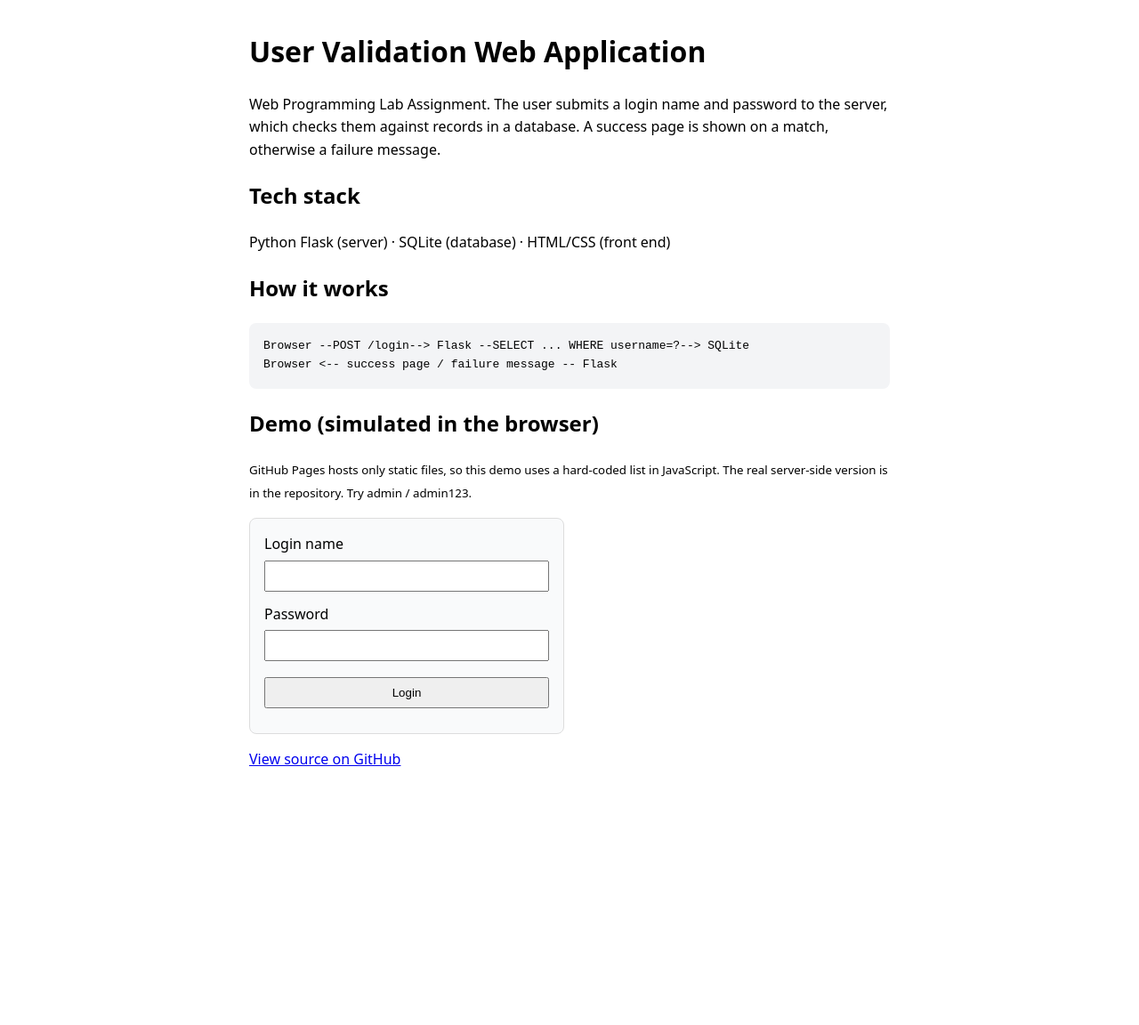
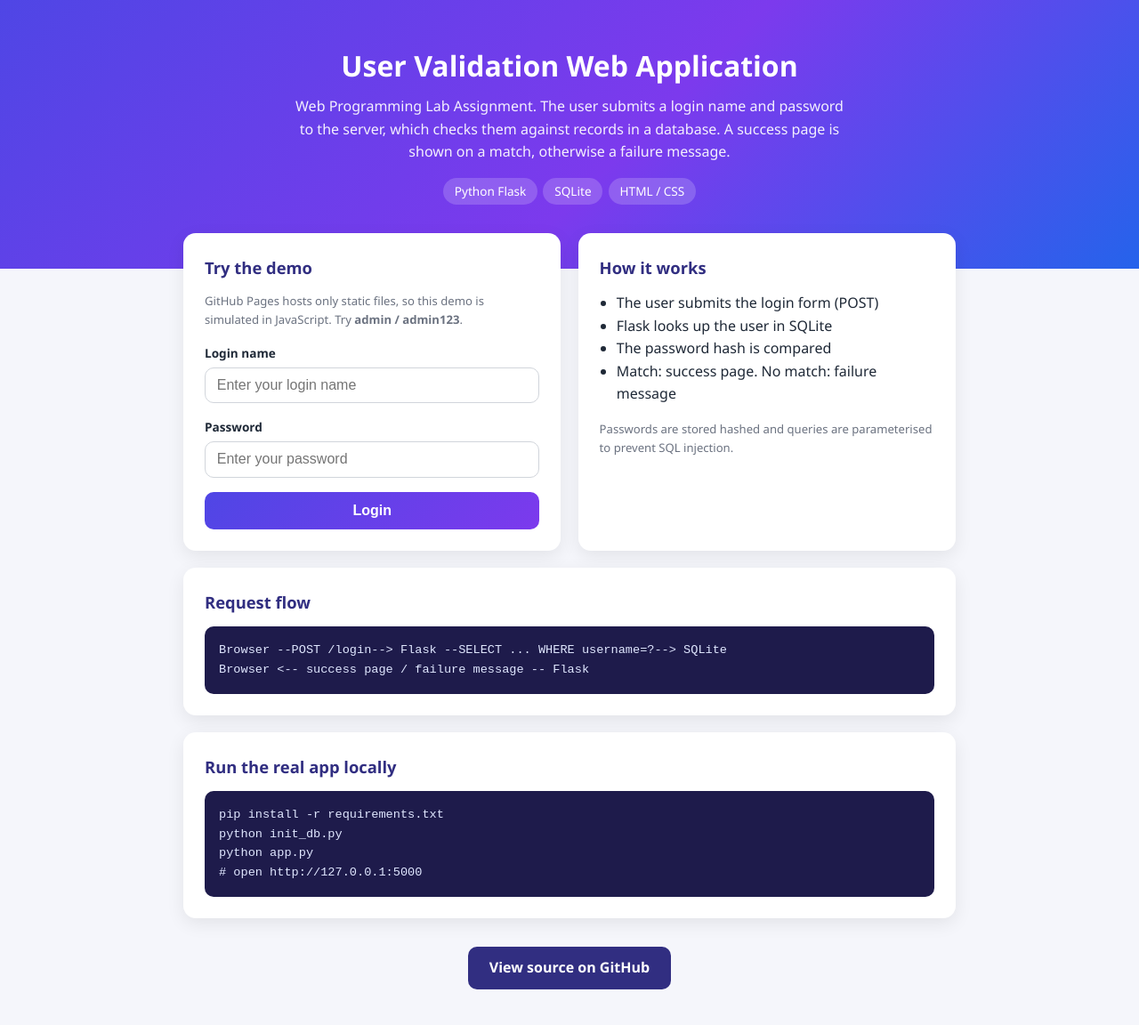
Before and after one commit to muskandeshwal2907/lab11, a plain HTML site: page docs/index.html in a window 1280 px wide. Shown: the whole page at 89% size. Before the commit the page ends 899 px from the top, so only its background shows below. Drawn offline with Linux system fonts and the light colour scheme.

Commit message:
Improve UI

```diff
--- a/docs/index.html
+++ b/docs/index.html
@@ -5,41 +5,93 @@
   <meta name="viewport" content="width=device-width, initial-scale=1">
   <title>User Validation Web App</title>
   <style>
-    body{font-family:system-ui,sans-serif;max-width:720px;margin:2rem auto;padding:0 1rem;line-height:1.6}
-    pre{background:#f3f4f6;padding:1rem;border-radius:8px;overflow-x:auto}
-    form{background:#f9fafb;border:1px solid #ddd;padding:1rem;border-radius:8px;max-width:320px}
-    input,button{width:100%;padding:.5rem;margin:.3rem 0 .8rem;box-sizing:border-box}
-    #msg{font-weight:bold}
+    *{box-sizing:border-box}
+    body{margin:0;font-family:"Segoe UI",system-ui,-apple-system,sans-serif;color:#1f2937;background:#f5f6fb;line-height:1.6}
+    header{background:linear-gradient(135deg,#4f46e5,#7c3aed 55%,#2563eb);color:#fff;text-align:center;padding:3rem 1rem 4.5rem}
+    header h1{margin:0 0 .5rem;font-size:2rem}
+    header p{margin:0 auto;max-width:620px;opacity:.92}
+    .tag{display:inline-block;margin:1rem .2rem 0;padding:.25rem .8rem;border-radius:99px;background:rgba(255,255,255,.18);font-size:.85rem}
+    main{max-width:900px;margin:-2.5rem auto 2rem;padding:0 1rem;display:grid;grid-template-columns:1fr 1fr;gap:1.2rem}
+    .card{background:#fff;border-radius:14px;padding:1.5rem;box-shadow:0 6px 20px rgba(0,0,0,.08)}
+    .card h2{margin:0 0 .8rem;font-size:1.15rem;color:#312e81}
+    .full{grid-column:1/-1}
+    pre{margin:0;background:#1e1b4b;color:#e0e7ff;padding:1rem;border-radius:10px;overflow-x:auto;font-size:.85rem}
+    .note{font-size:.82rem;color:#6b7280;margin:0 0 1rem}
+    label{display:block;font-size:.85rem;font-weight:600;margin-bottom:.3rem}
+    input{width:100%;padding:.65rem .8rem;margin-bottom:1rem;border:1.5px solid #d1d5db;border-radius:10px;font-size:1rem}
+    input:focus{outline:none;border-color:#4f46e5;box-shadow:0 0 0 4px rgba(79,70,229,.15)}
+    button{width:100%;padding:.75rem;border:0;border-radius:10px;font-size:1rem;font-weight:600;color:#fff;cursor:pointer;
+      background:linear-gradient(135deg,#4f46e5,#7c3aed)}
+    button:hover{opacity:.92}
+    #msg{margin-top:1rem;padding:.7rem .9rem;border-radius:10px;font-weight:600;display:none}
+    #msg.ok{display:block;background:#d1fae5;color:#065f46}
+    #msg.bad{display:block;background:#fee2e2;color:#b91c1c}
+    ul{margin:0;padding-left:1.2rem}
+    footer{text-align:center;padding:0 1rem 2.5rem}
+    footer a{display:inline-block;padding:.7rem 1.5rem;border-radius:10px;background:#312e81;color:#fff;text-decoration:none;font-weight:600}
+    @media(max-width:700px){main{grid-template-columns:1fr}}
   </style>
 </head>
 <body>
-  <h1>User Validation Web Application</h1>
-  <p>Web Programming Lab Assignment. The user submits a login name and password to the server,
-  which checks them against records in a database. A success page is shown on a match,
-  otherwise a failure message.</p>
-  <h2>Tech stack</h2>
-  <p>Python Flask (server) &middot; SQLite (database) &middot; HTML/CSS (front end)</p>
-  <h2>How it works</h2>
-  <pre>Browser --POST /login--> Flask --SELECT ... WHERE username=?--> SQLite
+  <header>
+    <h1>User Validation Web Application</h1>
+    <p>Web Programming Lab Assignment. The user submits a login name and password to the server, which checks them against records in a database. A success page is shown on a match, otherwise a failure message.</p>
+    <span class="tag">Python Flask</span><span class="tag">SQLite</span><span class="tag">HTML / CSS</span>
+  </header>
+
+  <main>
+    <section class="card">
+      <h2>Try the demo</h2>
+      <p class="note">GitHub Pages hosts only static files, so this demo is simulated in JavaScript. Try <b>admin / admin123</b>.</p>
+      <form id="f">
+        <label for="u">Login name</label>
+        <input id="u" placeholder="Enter your login name" required>
+        <label for="p">Password</label>
+        <input id="p" type="password" placeholder="Enter your password" required>
+        <button>Login</button>
+        <div id="msg"></div>
+      </form>
+    </section>
+
+    <section class="card">
+      <h2>How it works</h2>
+      <ul>
+        <li>The user submits the login form (POST)</li>
+        <li>Flask looks up the user in SQLite</li>
+        <li>The password hash is compared</li>
+        <li>Match: success page. No match: failure message</li>
+      </ul>
+      <p class="note" style="margin-top:1rem">Passwords are stored hashed and queries are parameterised to prevent SQL injection.</p>
+    </section>
+
+    <section class="card full">
+      <h2>Request flow</h2>
+      <pre>Browser --POST /login--> Flask --SELECT ... WHERE username=?--> SQLite
 Browser <-- success page / failure message -- Flask</pre>
-  <h2>Demo (simulated in the browser)</h2>
-  <p><small>GitHub Pages hosts only static files, so this demo uses a hard-coded list in JavaScript.
-  The real server-side version is in the repository. Try admin / admin123.</small></p>
-  <form id="f">
-    <label>Login name</label><input id="u" required>
-    <label>Password</label><input id="p" type="password" required>
-    <button>Login</button>
-    <div id="msg"></div>
-  </form>
-  <p><a href="https://github.com/muskandeshwal2907/lab11">View source on GitHub</a></p>
+    </section>
+
+    <section class="card full">
+      <h2>Run the real app locally</h2>
+      <pre>pip install -r requirements.txt
+python init_db.py
+python app.py
+# open http://127.0.0.1:5000</pre>
+    </section>
+  </main>
+
+  <footer><a href="https://github.com/muskandeshwal2907/lab11">View source on GitHub</a></footer>
+
   <script>
     const users = {admin:"admin123", student:"pass@123"};
     document.getElementById("f").addEventListener("submit", e => {
       e.preventDefault();
-      const u = document.getElementById("u").value, p = document.getElementById("p").value;
+      const u = document.getElementById("u").value.trim(), p = document.getElementById("p").value;
       const m = document.getElementById("msg");
-      if (users[u] === p) { m.textContent = "✅ Login Successful. Welcome, " + u + "!"; m.style.color = "green"; }
-      else { m.textContent = "❌ Invalid login name or password."; m.style.color = "crimson"; }
+      if (Object.prototype.hasOwnProperty.call(users, u) && users[u] === p) {
+        m.className = "ok"; m.textContent = "✅ Login Successful. Welcome, " + u + "!";
+      } else {
+        m.className = "bad"; m.textContent = "❌ Invalid login name or password.";
+      }
     });
   </script>
 </body>
```
Also changed, not shown: templates/login.html (+29 -12 lines), templates/success.html (+22 -4 lines).
